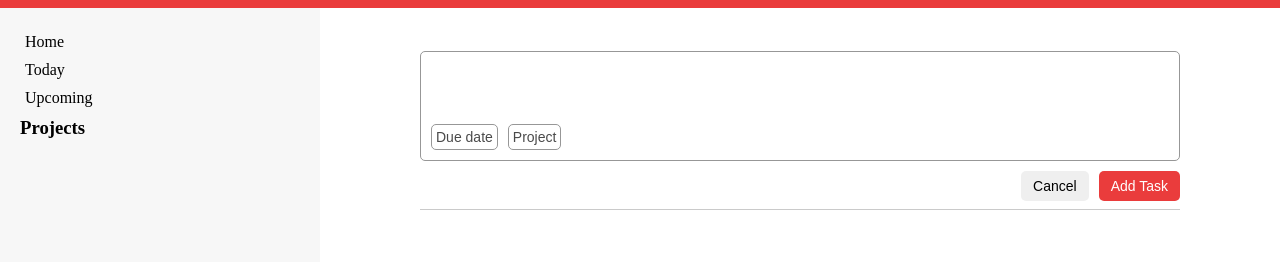
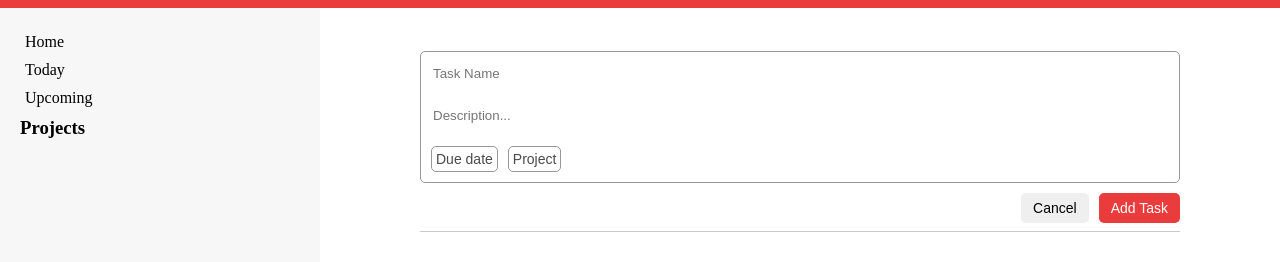
Before and after one commit to evaenglert/todolist, a plain HTML site: page index.html in a window 1280 px wide. Shown: the part 42-304 px from the top of the page. Drawn offline with Linux system fonts and the light colour scheme.

Commit message:
Initial css and html styling of todo task add form done

```diff
--- a/index.html
+++ b/index.html
@@ -29,7 +29,8 @@
         <li>
           <div class="todo-form">
             <div class="input-part">
-              <div id="editor-title"><input class="text-input-todo" type="text"></div>
+              <div id="editor-title"><input class="text-input-todo" type="text" placeholder="Task Name"></div>
+              <div id="editor-description"><input class="text-input-todo-description" type="text" placeholder="Description..."></div>
               <div class="editor-extra-buttons">
                 <button id="date-button">Due date</button>
                 <button id="project-button">Project</button>
--- a/styles.css
+++ b/styles.css
@@ -169,6 +169,11 @@ li.selected {
 
 .text-input-todo {
   width: 99%;
+  height: 20px;
+}
+
+.text-input-todo-description {
+  width: 99%;
   height: 60px;
 }
 
@@ -197,14 +202,19 @@ li.selected {
   border-radius: 5px;
 }
 
-.text-input-todo {
-border: none;
+input {
+  border: none;
 }
 
-.text-input-todo:focus-visible {
+input:focus-visible {
   border: none;
   outline: none;
 }
+
+/* .text-input-todo:focus-visible {
+  border: none;
+  outline: none;
+} */
 
 .editor-extra-buttons {
   display: flex;
```
